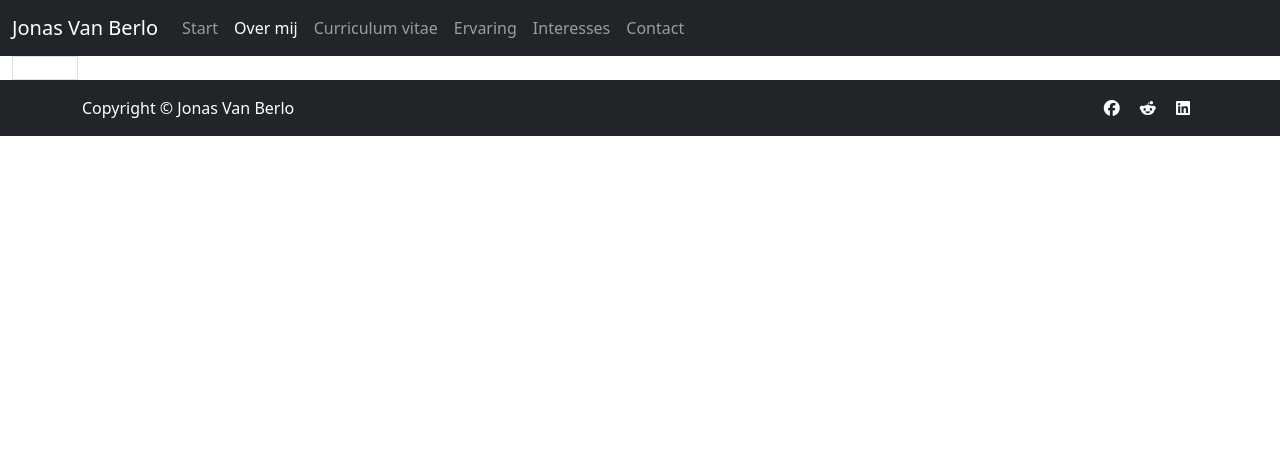
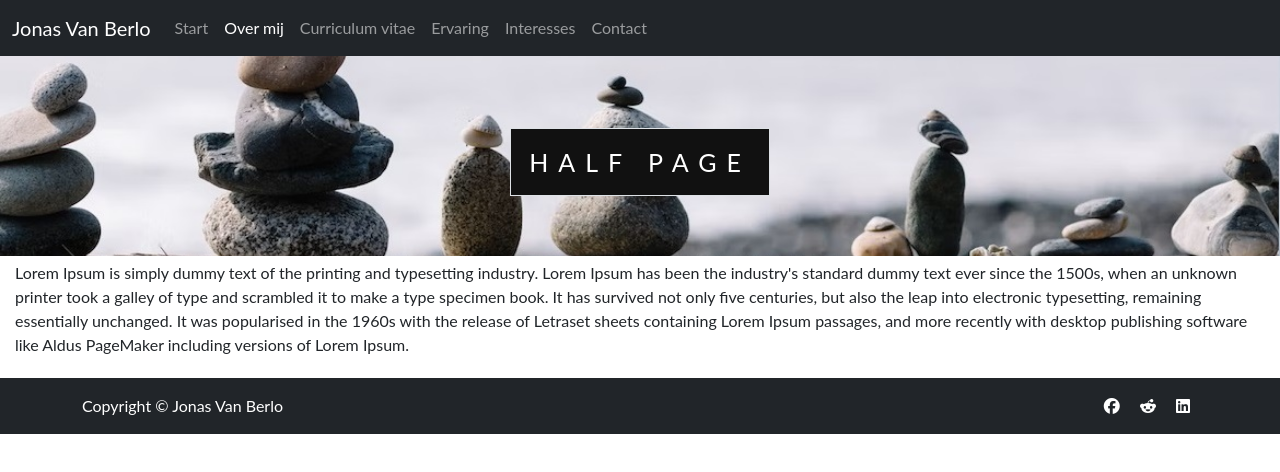
Before and after one commit to JonasVbe/project02, a plain HTML site: page overmij.html in a window 1280 px wide. Drawn offline with Linux system fonts and the light colour scheme.

Commit message:
over mij pagina kwart pager toegevoegd

```diff
--- a/css/eigenstijl.css
+++ b/css/eigenstijl.css
@@ -3,17 +3,36 @@
 
 .fa-brands {
     color: #fff
-  }
+}
 
-  .maskedstyle {
+.maskedstyle {
     background-color: rgba(0, 0, 0, 0.6);
 
 
-  }
+}
 
-  .colorblack{
-    color:black
-  }
+.colorblack {
+    color: black
+}
+
+/* over mij */
+.caption {
+    position: absolute;
+    left: 0;
+    top: 18%;
+    width: 100%;
+    text-align: center;
+    color: #000;
+}
+
+.caption span.border {
+    background-color: #111;
+    color: #fff;
+    padding: 18px;
+    font-size: 25px;
+    letter-spacing: 10px;
+}
+
 
 
 /* index stijl */
--- a/overmij.html
+++ b/overmij.html
@@ -1,5 +1,6 @@
 <!DOCTYPE html>
 <html lang="en">
+
 <head>
     <meta charset="UTF-8">
     <meta http-equiv="X-UA-Compatible" content="IE=edge">
@@ -10,39 +11,57 @@
     <link rel="icon" type="image/x-icon" href="img/favicon(2).ico">
     <link rel="stylesheet" href="css/eigenstijl.css">
     <style>
-
-    .body,
+        body,
         html {
             height: 100%;
             margin: 0;
             font-family: Lato, Arial;
         }
 
+        .backgroundzen {
+            /* The image used */
+            background-image: url("/img/interesses/photo-1531816247963-c7b28072d65d.jpg");
+            /* Full height */
+            height: 25%;
+            /* Center and scale the image nicely */
+            background-position: center;
+            background-repeat: no-repeat;
+            background-size: cover;
+        }
+
+        .caption {
+            position: absolute;
+            left: 0;
+            top: 18%;
+            width: 100%;
+            text-align: center;
+            color: #000;
+        }
+
+        .caption span.border {
+            background-color: #111;
+            color: #fff;
+            padding: 18px;
+            font-size: 25px;
+            letter-spacing: 10px;
+        }
     </style>
     <title>JVB - Over mij</title>
 </head>
+
 <body>
     <!-- hieronder navbar -->
     <nav class="navbar sticky-top navbar-expand-md navbar-dark bg-dark">
         <div class="container-fluid">
             <a class="navbar-brand" href="#">Jonas Van Berlo</a>
-          <button
-            class="navbar-toggler"
-            type="button"
-            data-bs-toggle="collapse"
-            data-bs-target="#navbarNav"
-            aria-controls="navbarNav"
-            aria-expanded="false"
-            aria-label="Toggle navigation"
-          >
+            <button class="navbar-toggler" type="button" data-bs-toggle="collapse" data-bs-target="#navbarNav"
+                aria-controls="navbarNav" aria-expanded="false" aria-label="Toggle navigation">
                 <span class="navbar-toggler-icon"></span>
             </button>
             <div class="collapse navbar-collapse" id="navbarNav">
                 <ul class="navbar-nav">
                     <li class="nav-item">
-                <a class="nav-link"  href="index.html"
-                  >Start</a
-                >
+                        <a class="nav-link" href="index.html">Start</a>
                     </li>
                     <li class="nav-item">
                         <a class="nav-link active" aria-current="page" href="overmij.html">Over mij</a>
@@ -63,12 +82,27 @@ html {
             </div>
         </div>
     </nav>
-       <!-- hieronder titel en inleiding met kwart pager -->
+
+    <!-- hieronder titel en inleiding met kwart pager
   <div class="backgroundzen container-fluid text-white">
     <div class="caption">
       <span class="border">Over mij</span>
     </div>
+  </div> -->
+
+    <div class="backgroundzen">
+        <div class="caption">
+            <span class="border">HALF PAGE</span>
         </div>
+    </div>
+
+    <p style="padding:5px 15px">Lorem Ipsum is simply dummy text of the printing and typesetting industry. Lorem Ipsum
+        has been the industry's standard dummy text ever since the 1500s, when an unknown printer took a galley of type
+        and scrambled it to make a type specimen book. It
+        has survived not only five centuries, but also the leap into electronic typesetting, remaining essentially
+        unchanged. It was popularised in the 1960s with the release of Letraset sheets containing Lorem Ipsum passages,
+        and more recently with desktop
+        publishing software like Aldus PageMaker including versions of Lorem Ipsum.</p>
 
     <!-- footer -->
     <footer class="footer bg-dark text-white py-3 mt-auto">
@@ -78,23 +112,11 @@ html {
                     <p class="mb-0">Copyright &copy; Jonas Van Berlo</p>
                 </div>
                 <div class="col-auto">
-          <a
-            href="https://www.facebook.com/"
-            target="_blank"
-            class="mx-2"
-          >
+                    <a href="https://www.facebook.com/" target="_blank" class="mx-2">
                         <i class="fa-brands fa-facebook"></i></a>
-          <a
-            href="https://www.reddit.com/"
-            target="_blank"
-            class="mx-2"
-          >
+                    <a href="https://www.reddit.com/" target="_blank" class="mx-2">
                         <i class="fa-brands fa-reddit-alien"></i></a>
-          <a
-            href="https://www.linkedin.com/"
-            target="_blank"
-            class="mx-2"
-          >
+                    <a href="https://www.linkedin.com/" target="_blank" class="mx-2">
                         <i class="fa-brands fa-linkedin"></i>
                     </a>
                 </div>
@@ -104,9 +126,7 @@ html {
 
 
     <script src="js/bootstrap.min.js"></script>
-<script
-  src="https://kit.fontawesome.com/7a17337a3a.js"
-  crossorigin="anonymous"
-></script>
+    <script src="https://kit.fontawesome.com/7a17337a3a.js" crossorigin="anonymous"></script>
 </body>
+
 </html>
```
Also changed, not shown: 2 other files. Lines whose indentation alone changed are shown as unchanged.
